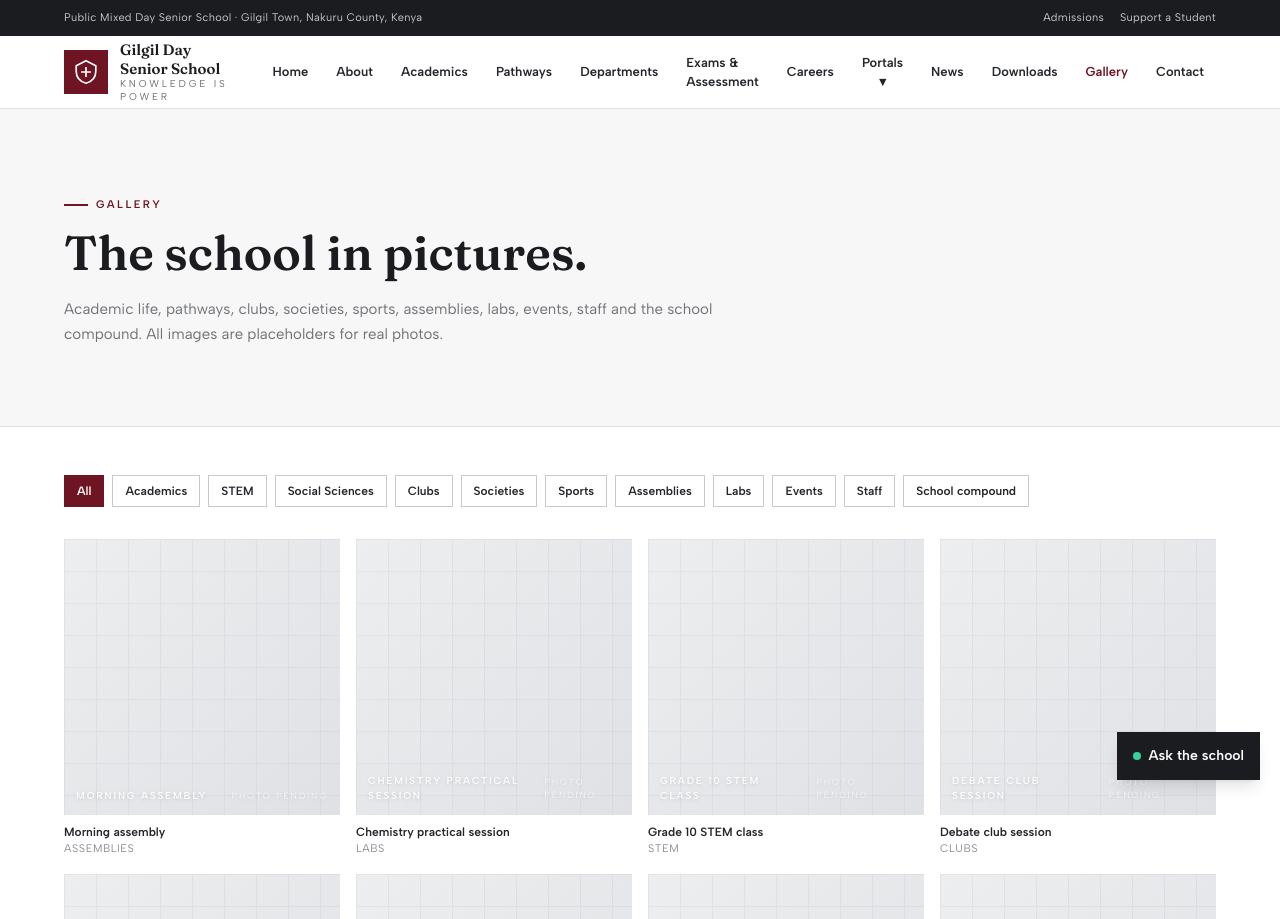
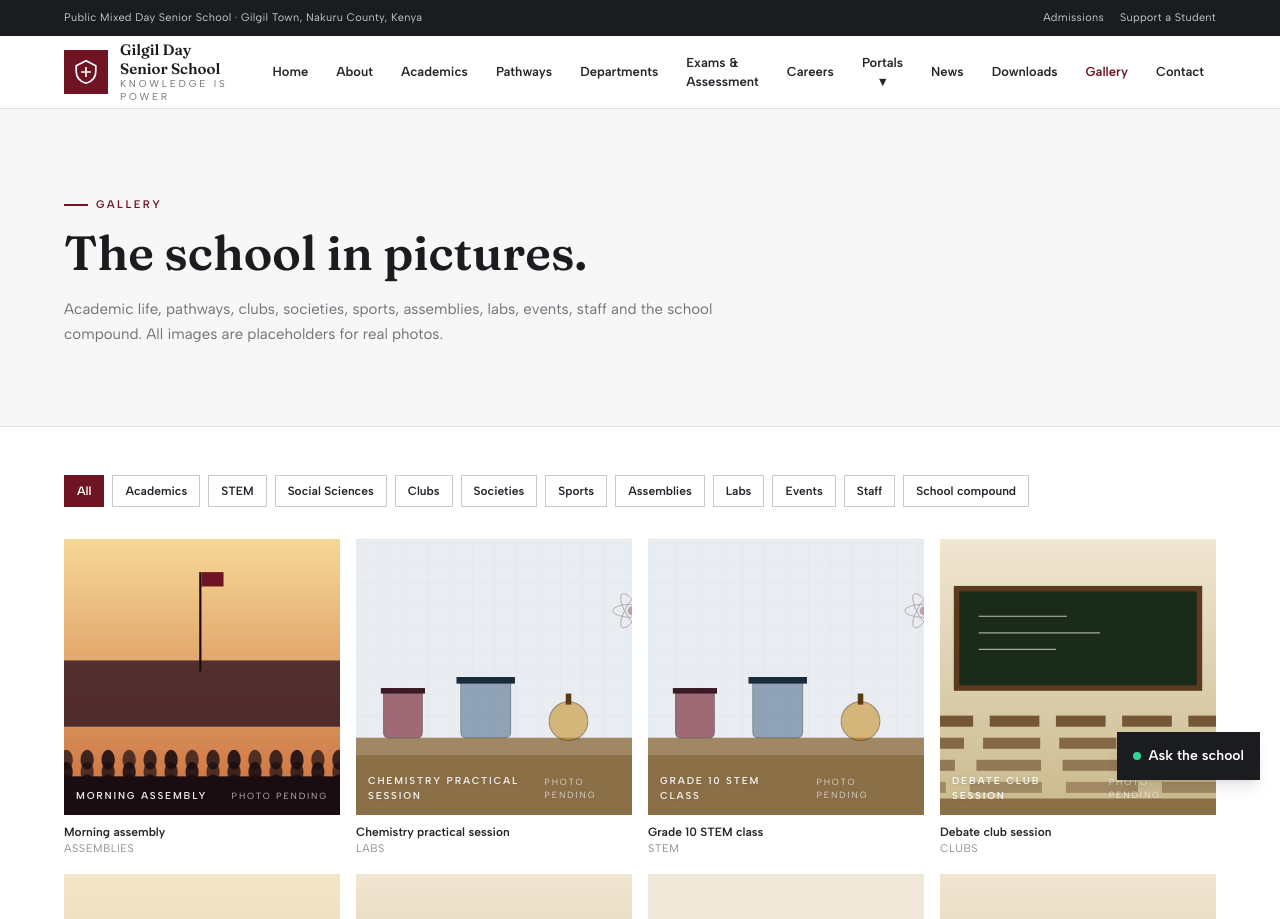
Before and after one commit to hkorir91/gilgil-day-senior-school, a Next.js app: page /gallery in a window 1280 px wide. Shown: the top 919 px of the page. Built offline with nearby package versions, Linux system fonts and the light colour scheme.

Commit message:
Update page.tsx

```diff
--- a/app/gallery/page.tsx
+++ b/app/gallery/page.tsx
@@ -28,7 +28,19 @@ export default function Gallery() {
         <div className="mt-8 grid grid-cols-2 gap-4 md:grid-cols-3 lg:grid-cols-4">
           {items.map((g) => (
             <figure key={g.title}>
-              <Media label={g.title} ratio="aspect-square" />
+              <Media
+                label={g.title}
+                ratio="aspect-square"
+                src={g.photo}
+                kind={
+                  g.filter === "School farm" || g.filter === "Agriculture" ? "field" :
+                  g.filter === "Assemblies" || g.filter === "Events" ? "assembly" :
+                  g.filter === "Labs" || g.filter === "STEM" ? "lab" :
+                  g.filter === "School compound" ? "compound" :
+                  g.filter === "Academics" || g.filter === "Social Sciences" ? "book" :
+                  "classroom"
+                }
+              />
               <figcaption className="mt-2 text-[12px] font-semibold text-charcoal-800">{g.title}</figcaption>
               <p className="text-[11px] uppercase tracking-wider text-mist-500">{g.filter}</p>
             </figure>
```
